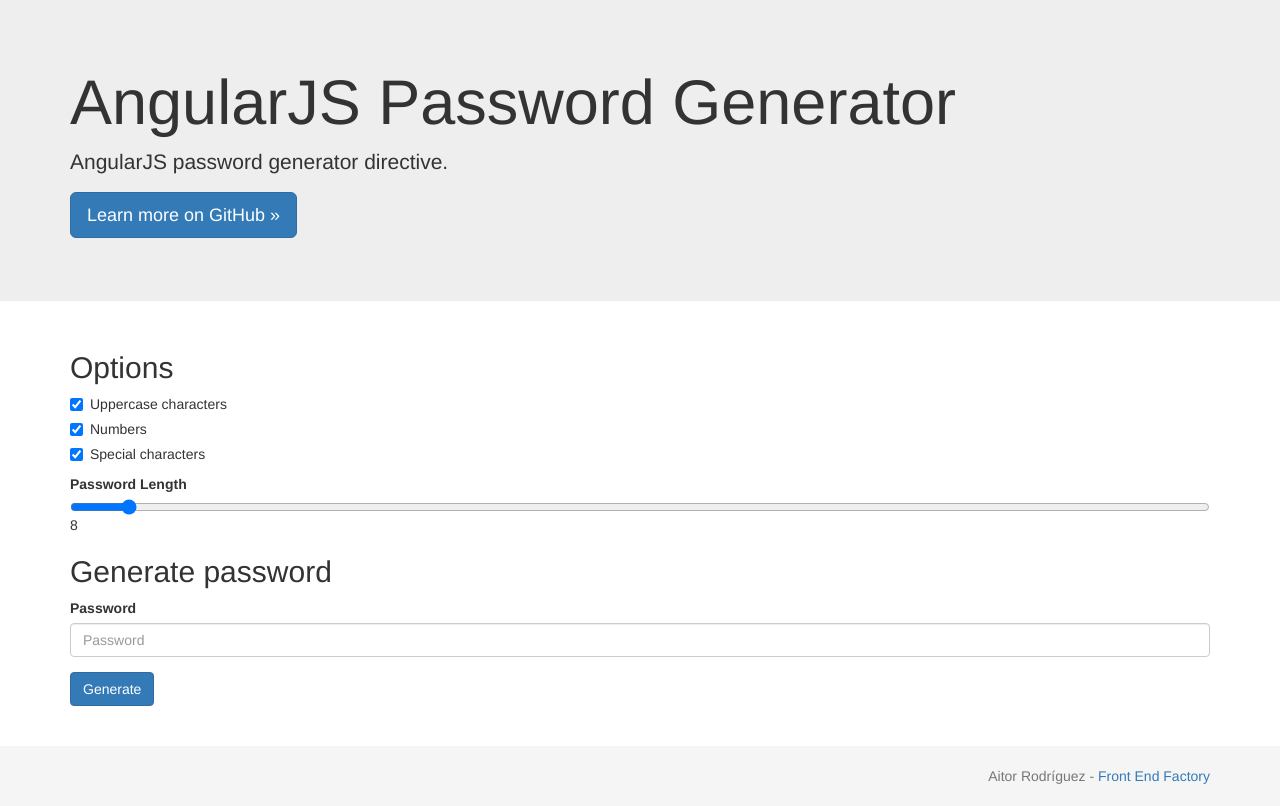
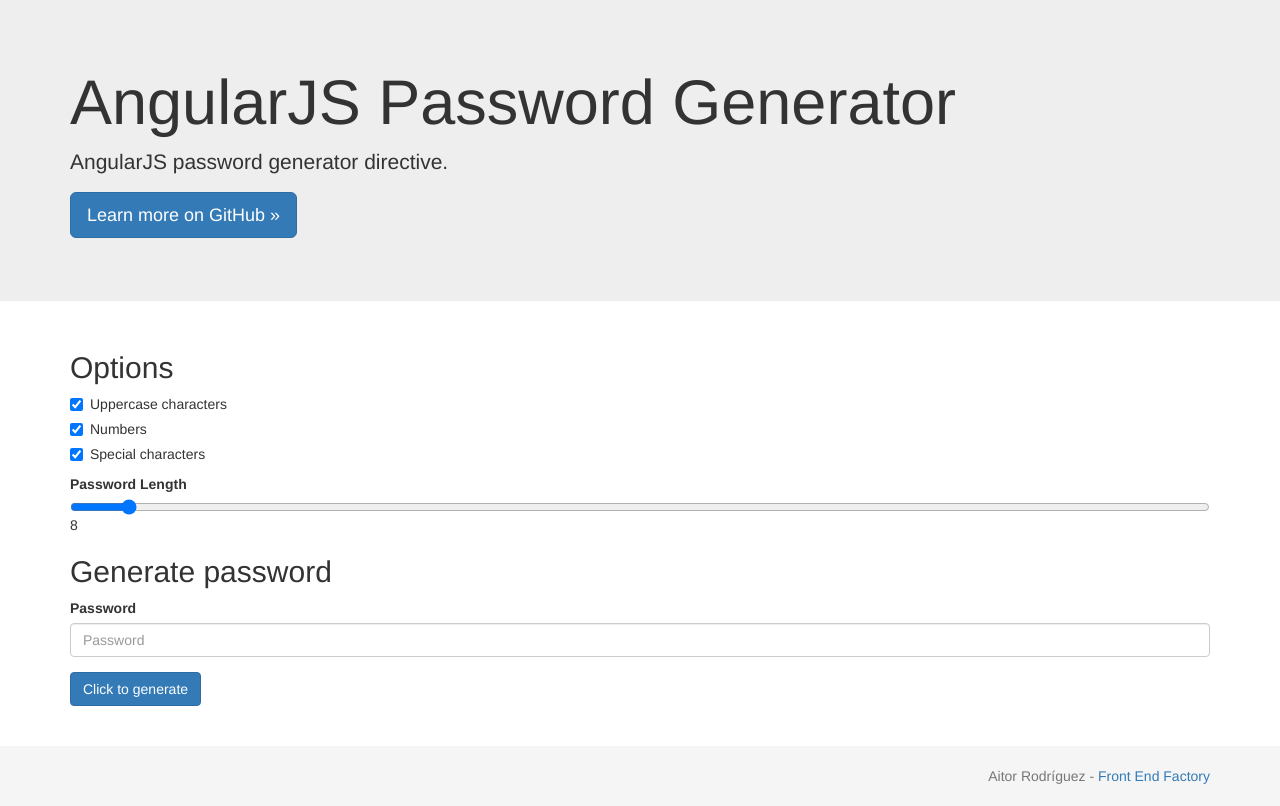
Before and after one commit to AitorRodriguez990/ng-password-generator, a website: page demo.html in a window 1280 px wide. Drawn offline with nearby package versions, Linux system fonts and the light colour scheme.

Commit message:
Button text is now customizable

```diff
--- a/app/password-generator.js
+++ b/app/password-generator.js
@@ -27,9 +27,10 @@
                 passwordLength: '=?passwordLength',
                 uppercase: '=?uppercase',
                 numbers: '=?numbers',
-                specials: '=?specials'
+                specials: '=?specials',
+                buttonText: '=?buttonText'
             },
-            template: '<button type="button" class="btn btn-primary" data-ng-click="generatePassword()">' + 'Generate' + '</button>',
+            template: '<button type="button" class="btn btn-primary" data-ng-click="generatePassword()">{{buttonText}}</button>',
             link: function(scope, element, attrs, ngModel) {
                 // Initialize the default values
                 scope.passwordLength = (scope.passwordLength) ? scope.passwordLength : 8;
--- a/demo.html
+++ b/demo.html
@@ -55,7 +55,7 @@
                     <label for="password">Password</label>
                     <input type="text" name="password" id="password" class="form-control" placeholder="Password" ng-model="passwordField">
                 </div>
-                <password-generator field="passwordField" password-length="options.passwordLength" uppercase="options.uppercase" numbers="options.numbers" specials="options.specials"></password-generator>
+                <password-generator button-text="'Click to generate'" field="passwordField" password-length="options.passwordLength" uppercase="options.uppercase" numbers="options.numbers" specials="options.specials"></password-generator>
             </form>
         </div>
 
```
